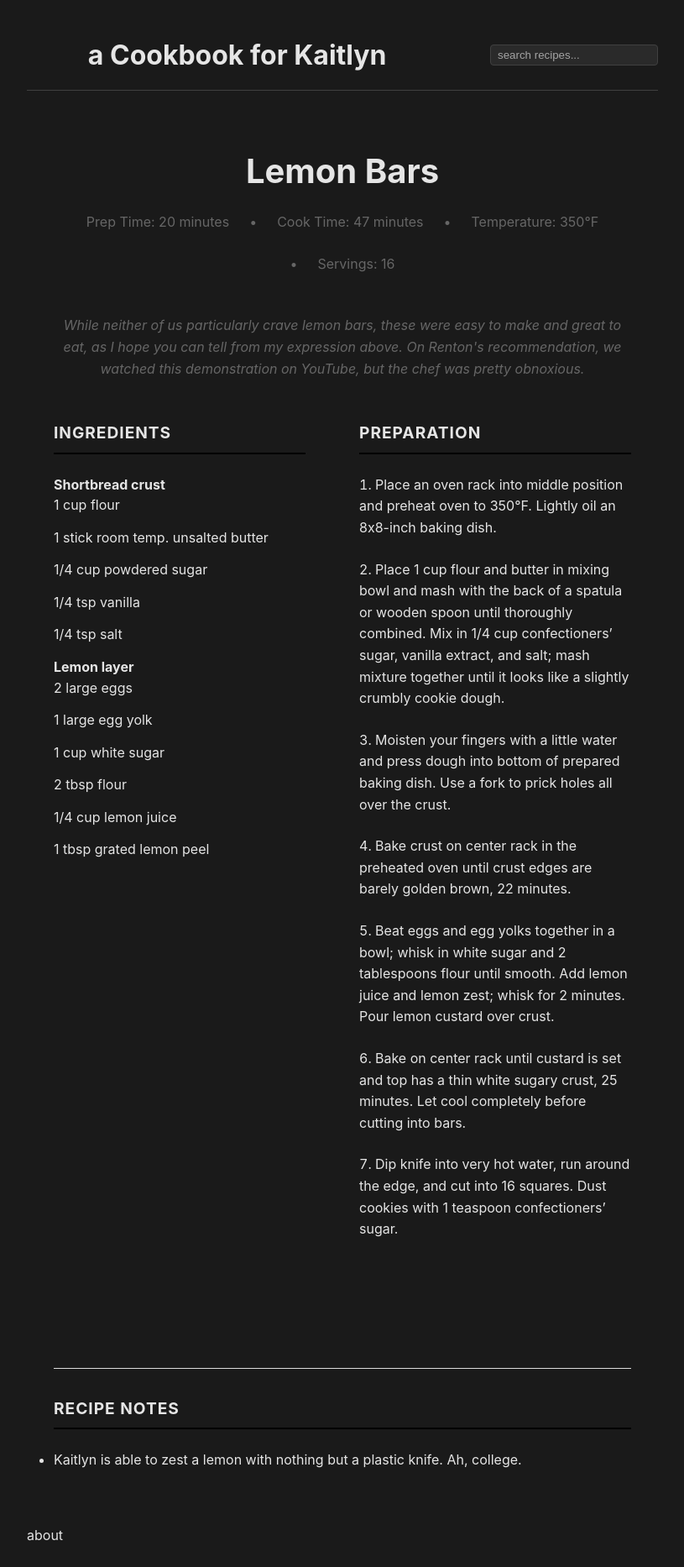
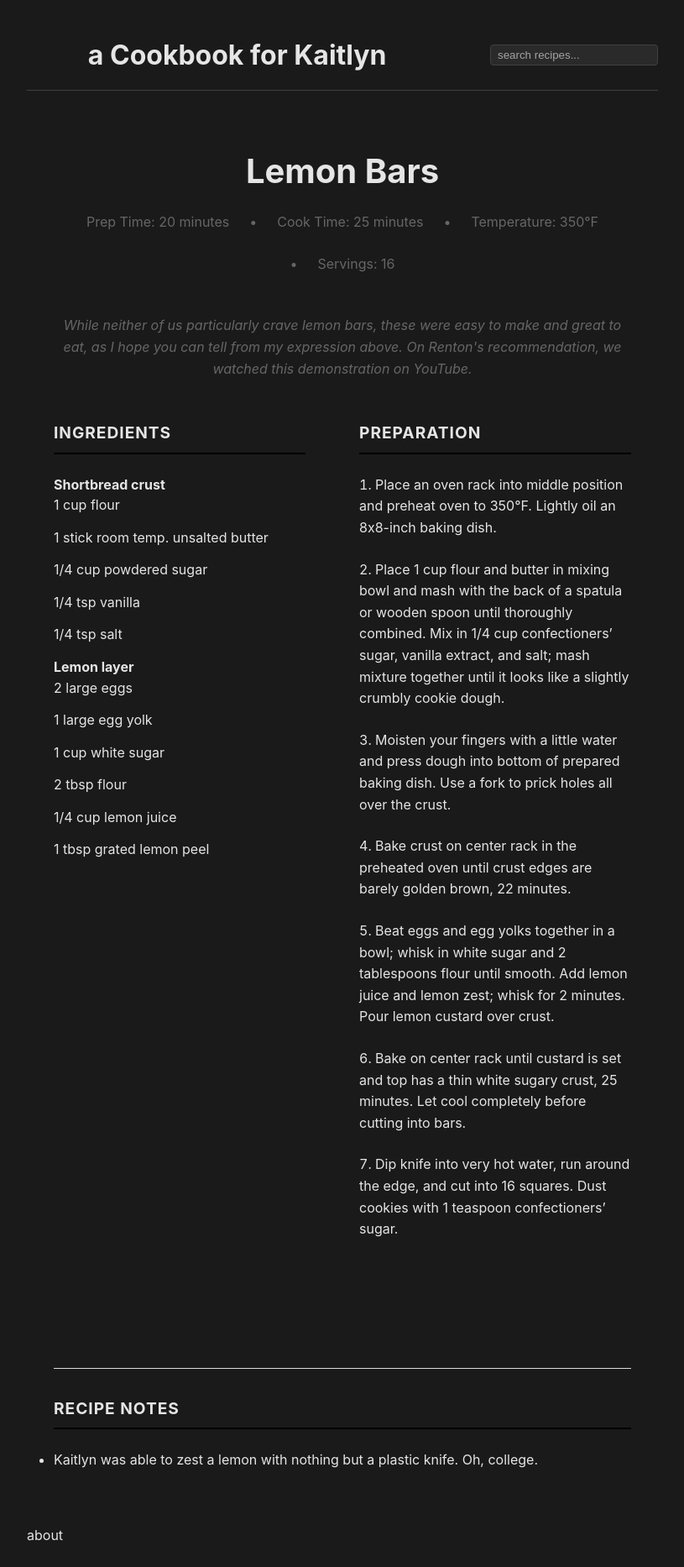
Before and after one commit to williamsca/recipes, a Jekyll site: the page built from _recipes/lemon-bars.md, in a window 1280 px wide. Shown: the whole page at 84% size, without its empty margins (232-1047 px from the left). Built offline with Jekyll 4.4.1, drawn with Linux system fonts in a browser that asks for light colours.

Commit message:
cleaning up recipes

```diff
--- a/_recipes/lemon-bars.md
+++ b/_recipes/lemon-bars.md
@@ -1,9 +1,9 @@
 ---
 layout: recipe
 title: Lemon Bars
-description: While neither of us particularly crave lemon bars, these were easy to make and great to eat, as I hope you can tell from my expression above. On Renton's recommendation, we watched this demonstration on YouTube, but the chef was pretty obnoxious.
+description: While neither of us particularly crave lemon bars, these were easy to make and great to eat, as I hope you can tell from my expression above. On Renton's recommendation, we watched this demonstration on YouTube.
 prep_time: 20 minutes
-cook_time: 47 minutes # combined 22 + 25 minutes
+cook_time: 25 minutes
 temperature: 350°F
 servings: 16
 category: Dessert
@@ -34,5 +34,5 @@ instructions: |
   7. Dip knife into very hot water, run around the edge, and cut into 16 squares. Dust cookies with 1 teaspoon confectioners' sugar.
 
 notes: |
-  - Kaitlyn is able to zest a lemon with nothing but a plastic knife. Ah, college.
+  - Kaitlyn was able to zest a lemon with nothing but a plastic knife. Oh, college.
 ---
```
Also changed, not shown: _recipes/chile.md (+1 -1 lines), _recipes/danish.md (+1 -1 lines), _recipes/lasagna.md (+0 -3 lines), _recipes/meatballs-swedish.md (+1 -1 lines), _recipes/semla.md (+1 -1 lines).
